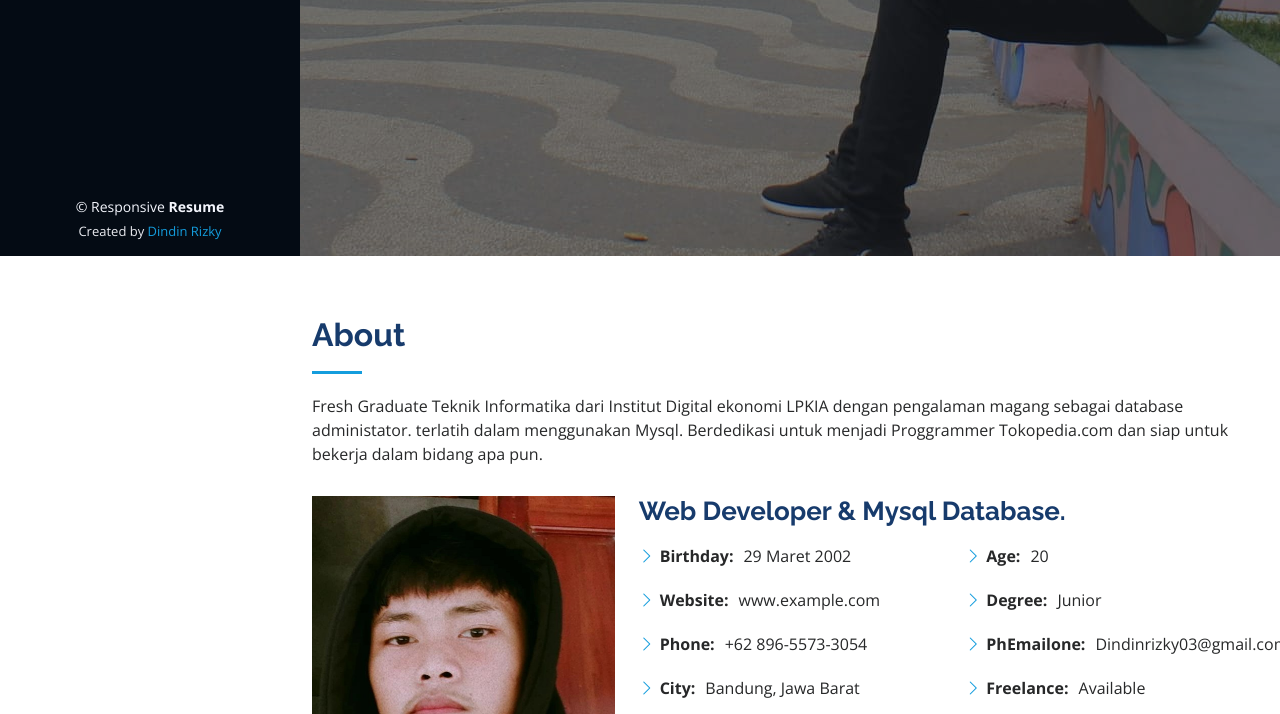
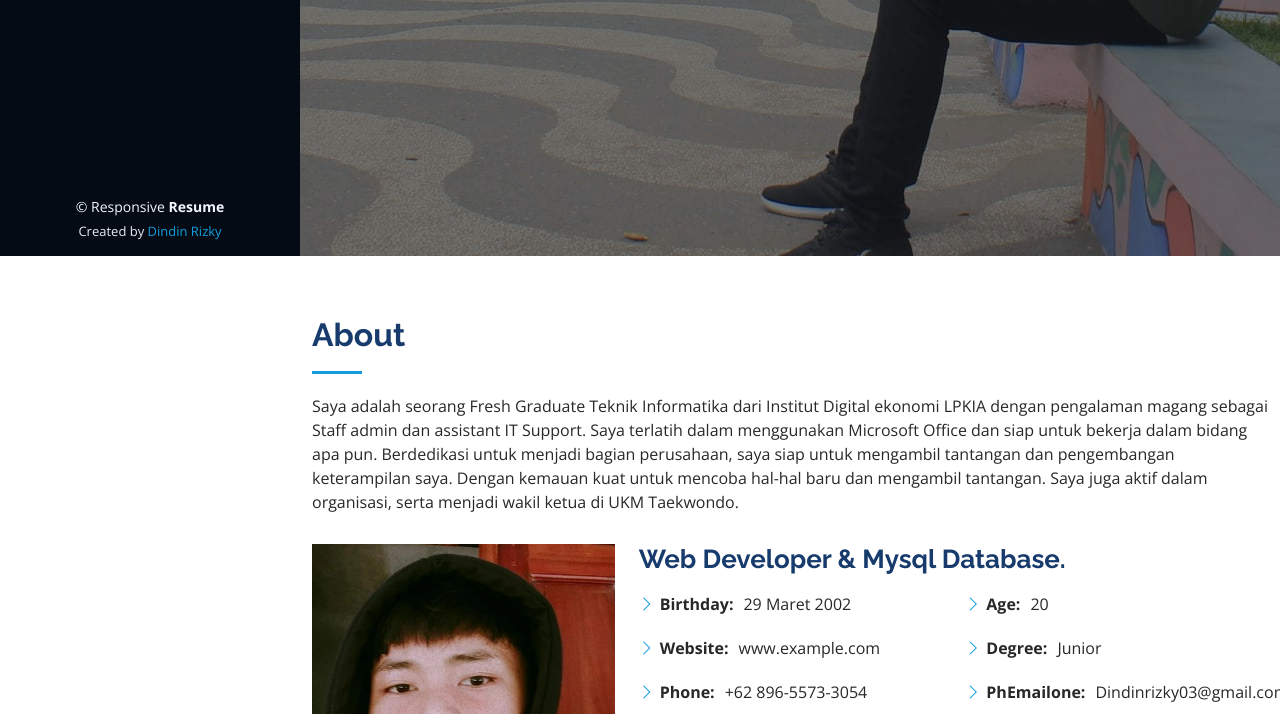
Before and after one commit to Dindinr/TugasUTSDindin, a plain HTML site: page Dindin Rizky/index.html in a window 1280 px wide. Shown: the part 544-1258 px from the top of the page. Drawn offline with nearby package versions, Linux system fonts and the light colour scheme.

Commit message:
Update index.html

```diff
--- a/Dindin Rizky/index.html
+++ b/Dindin Rizky/index.html
@@ -80,7 +80,8 @@
 
         <div class="section-title">
           <h2>About</h2>
-          <p>Fresh Graduate Teknik Informatika dari Institut Digital ekonomi LPKIA dengan pengalaman magang sebagai database administator. terlatih dalam menggunakan Mysql. Berdedikasi untuk menjadi Proggrammer Tokopedia.com dan siap untuk bekerja dalam bidang apa pun.</p>
+          <p>Saya adalah seorang Fresh Graduate Teknik Informatika dari Institut Digital ekonomi LPKIA dengan pengalaman magang sebagai Staff admin dan assistant IT Support. Saya terlatih dalam menggunakan Microsoft Office dan siap untuk bekerja dalam bidang apa pun. Berdedikasi untuk menjadi bagian perusahaan, saya siap untuk
+          mengambil tantangan dan pengembangan keterampilan saya. Dengan kemauan kuat untuk mencoba hal-hal baru dan mengambil tantangan. Saya juga aktif dalam organisasi, serta menjadi wakil ketua di UKM Taekwondo.</p>
         </div>
 
         <div class="row">
```
